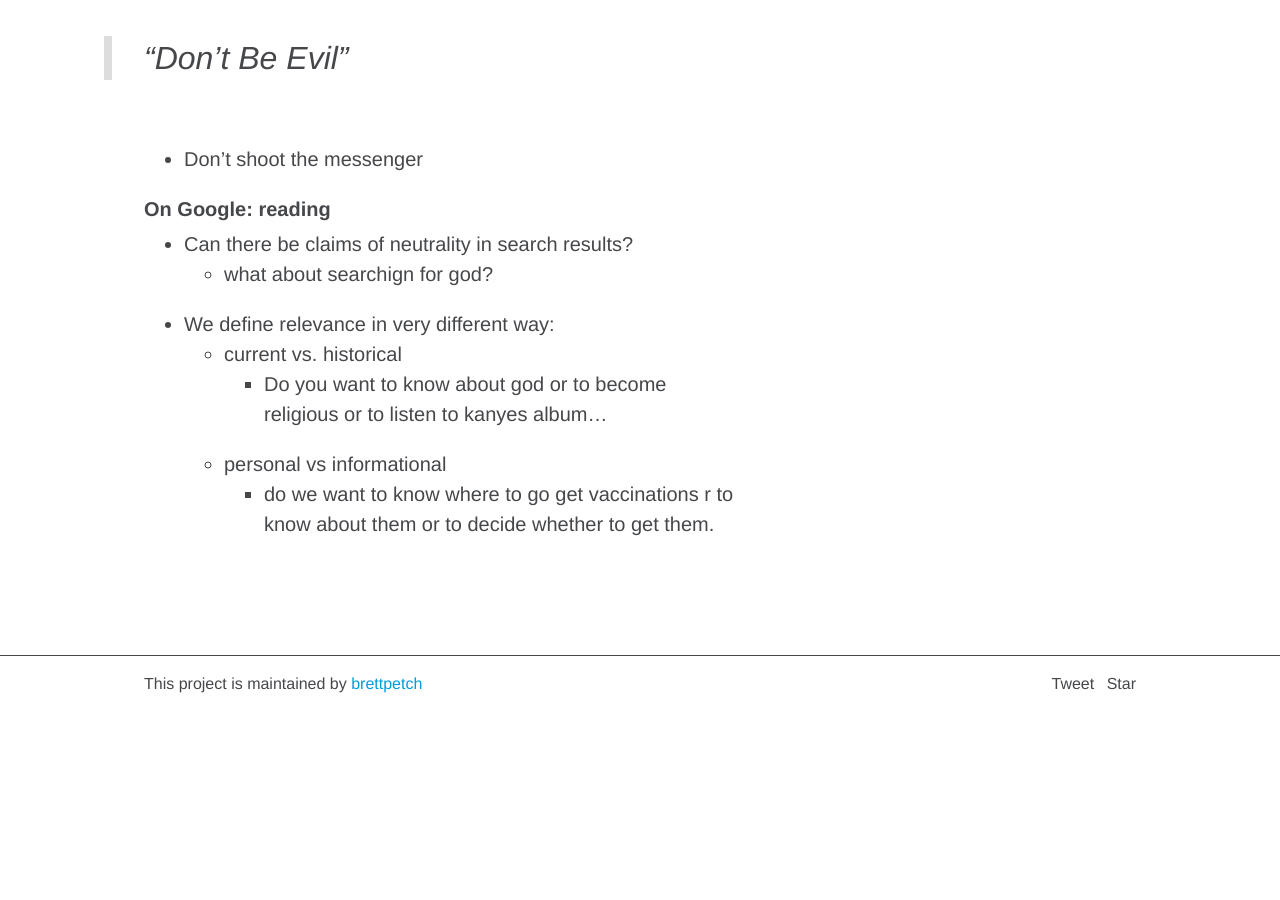
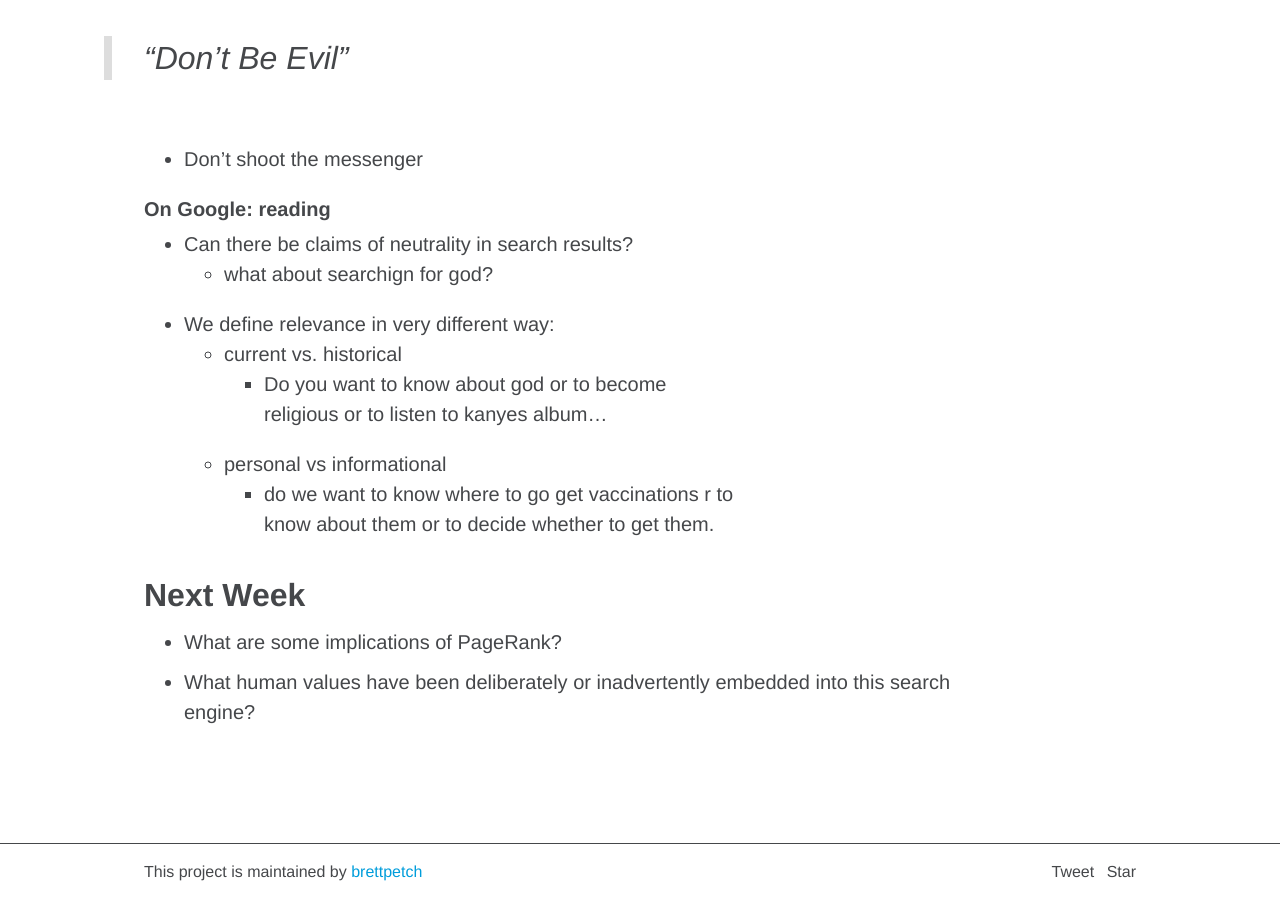
Before and after one commit to brettpetch/MIT-2157, a Jekyll site: the page built from _posts/2020-01-16-3.md, in a window 1280 px wide and 900 px high, scrolled down 2722 px. Built offline with Jekyll 4.4.1, drawn with Linux system fonts in a browser that asks for light colours; comment, search, counter and statistics services are not loaded; before the commit the page ends 3434 px from its top, so only the background shows below that.

Commit message:
commit post_block comment removal and commit lecture notes

```diff
--- a/_includes/post_block.html
+++ b/_includes/post_block.html
@@ -1,4 +1,3 @@
-<!-- Renders post date, title, and snippet of text. -->
 <div class="py-2 mb-2 prose">
   <a class="no-underline h5 bold text-accent" title="{{ post.url | prepend: site.baseurl }}" href="{{ post.url | prepend: site.baseurl }}">{{ post.date | date: "%b %-d, %Y" }}</a>
   <h2 class="h1 lh-condensed col-9 mt-0">
--- a/_posts/2020-01-16-3.md
+++ b/_posts/2020-01-16-3.md
@@ -69,3 +69,7 @@ What is it exactly that Google is looking for in Pagerank? What kind of baises a
         - Do you want to know about god or to become religious or to listen to kanyes album...
     - personal vs informational
         - do we want to know where to go get vaccinations r to know about them or to decide whether to get them.
+
+## Next Week
+- What are some implications of PageRank?
+- What human values have been deliberately or inadvertently embedded into this search engine?
```
